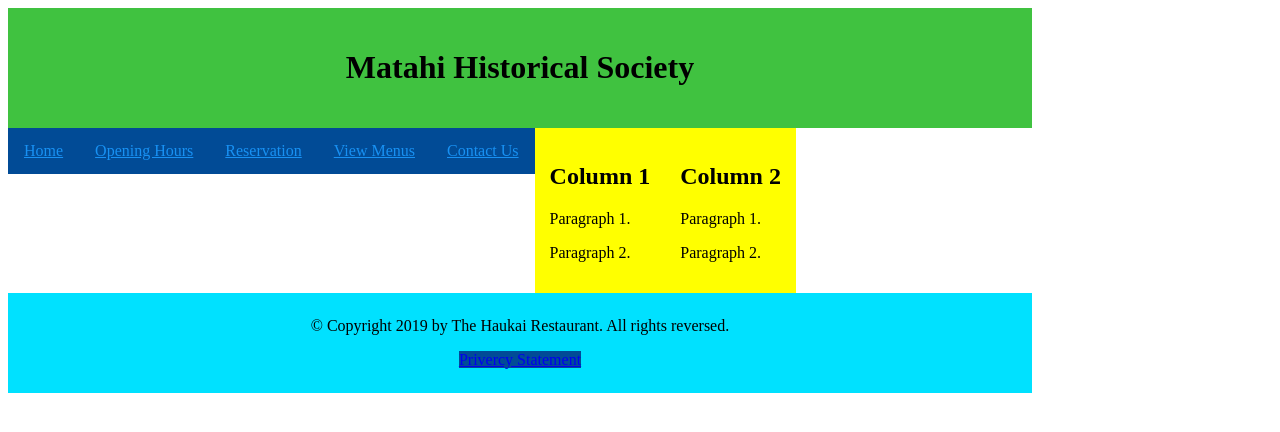
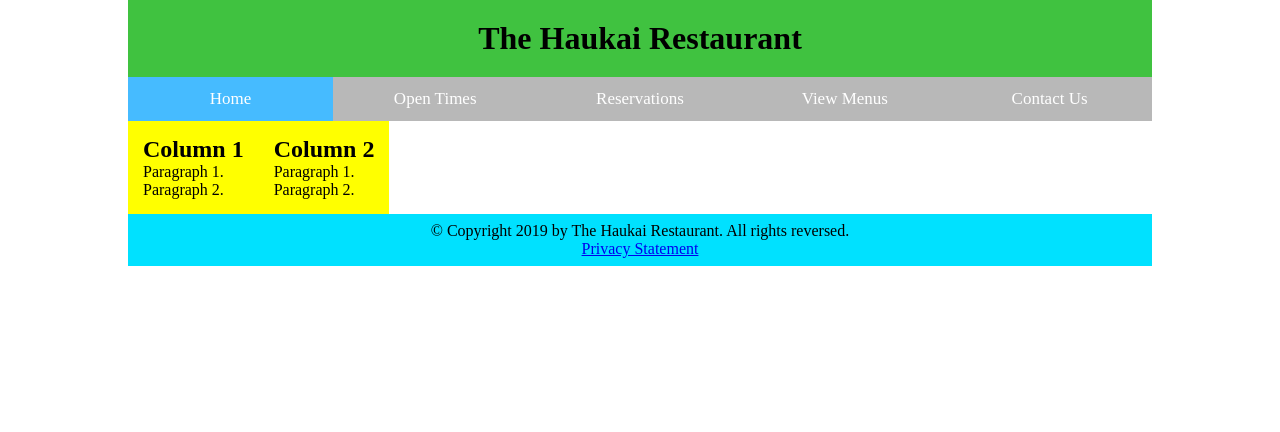
Before and after one commit to LightningAndy/haukai, a PHP site: page / in a window 1280 px wide. Shown: the top 432 px of the page. Run offline with PHP 8.4, Linux system fonts and the light colour scheme.

Commit message:
new navigation bar created

```diff
--- a/index.html
+++ b/index.html
@@ -10,11 +10,11 @@
   <meta charset="utf-8">
 
 
-    <title>Matahi Historical Society homepage</title>
+  <title>The Haukai Restaurant</title>
 
 
-    <link rel="stylesheet" href="styles/styles.css">
-
+  <link rel="stylesheet 1" href="styles/styles.css">
+  <link rel="stylesheet 2" href="styles/nav-styles.css">
 
 </head>
 
@@ -28,8 +28,7 @@
   <header class="header">
 
 
-      <h1>Matahi Historical Society</h1>
-
+    <h1>The Haukai Restaurant</h1>
 
 
   </header>
@@ -38,23 +37,12 @@
   <!-- Here is our navigation menu used across most pages of our website -->
 
 
-    <nav class="topnav">
-
-
-      <a href="#" class="topnav">Home</a></li>
-
-
-      <a href="hours.html" class="topnav">Opening Hours</a></li>
-
-
-      <a href="reservation.html" class="topnav">Reservation</a></li>
-
-
-      <a href="menu.html" class="topnav">View Menus</a></li>
-
-
-      <a href="contact.html" class="topnav">Contact Us</a></li>
-
+  <nav class="navbar">
+      <a class="active" href="index.html">Home</a>
+      <a href="hours.html">Open Times</a>
+      <a href="reservation.html">Reservations</a>
+      <a href="menu.html">View Menus</a>
+      <a href="contact.html">Contact Us</a>
 
   </nav>
 
@@ -111,7 +99,7 @@
 
 
     <p>© Copyright 2019 by The Haukai Restaurant. All rights reversed.</p>
-        <p><a href="privacy.html" class="topnav">Privercy Statement</a></p>
+    <p><a href="privacy.html" class="topnav">Privacy Statement</a></p>
 
 
   </footer>
--- /dev/null
+++ b/styles/nav-styles.css
@@ -0,0 +1,37 @@
+/* Style the navigation menu */
+.navbar {
+    width: 100%;
+    background-color: rgb(184, 184, 184);
+    overflow: auto;
+  }
+
+  /* Navigation links */
+  .navbar a {
+    float: left;
+    padding: 12px;
+    color: white;
+    text-decoration: none;
+    font-size: 17px;
+    width: 20%; /* Five equal-width links */
+    text-align: center; /* If you want the text to be centered */
+  }
+
+  /* Add a background color on mouse-over */
+  .navbar a:hover {
+    background-color: rgb(104, 104, 104);
+  }
+
+  /* Style the current/active link */
+  .navbar a.active {
+    background-color: rgb(70, 187, 255);
+  }
+
+  /* Add responsiveness - on screens less than 500px, make the navigation links appear on top of each other, instead of next to each other */
+  @media screen and (max-width: 500px) {
+    .navbar a {
+      float: none;
+      display: block;
+      width: 100%;
+      text-align: center; /* If you want the text to be left-aligned on small screens */
+    }
+  }
--- a/styles/styles.css
+++ b/styles/styles.css
@@ -1,45 +1,51 @@
  /* Universal box sizing */
- *{
+
+ * {
      box-sizing: border-box;
+     margin: auto;
  }
+
  /* Set the size of the body */
+
+
+
  body {
      width: 80%;
  }
+
+ @media screen and (max-width: 500px) {
+    body {
+        width: 100%;
+    }
+ }
+
+
+
  /* Style the header */
+
  .header {
-    background-color:rgb(64, 194, 64);
+     background-color: rgb(64, 194, 64);
      text-align: center;
      padding: 20px;
  }
-/* Style the top navigation bar */
-.topnav {
 
-    background-color: rgb(1, 75, 150);
-    text-align: center;
-}
-/* Style the topnav links */
-.topnav a {
-    float: left;
-    display: block;
-    color: rgb(24, 145, 243);
-    text-align: center;
-    padding: 14px 16px;
+ /* Create two equal columns that float next to each other */
 
-}
-/* Create two equal columns that float next to each other */
  .column {
      float: left;
      width: auto;
      padding: 15px;
      background-color: yellow;
  }
+
  /* Clear floats after the columns */
+
  .row:after {
      content: "";
      display: table;
      clear: both;
  }
+
  .footer {
      background-color: rgb(0, 225, 255);
      text-align: center;
```
Also changed, not shown: contact.html (+10 -21 lines), hours.html (+11 -22 lines), menu.html (+10 -21 lines), privacy.html (+10 -21 lines), reservation.html (+10 -21 lines). Lines whose indentation alone changed are shown as unchanged.
